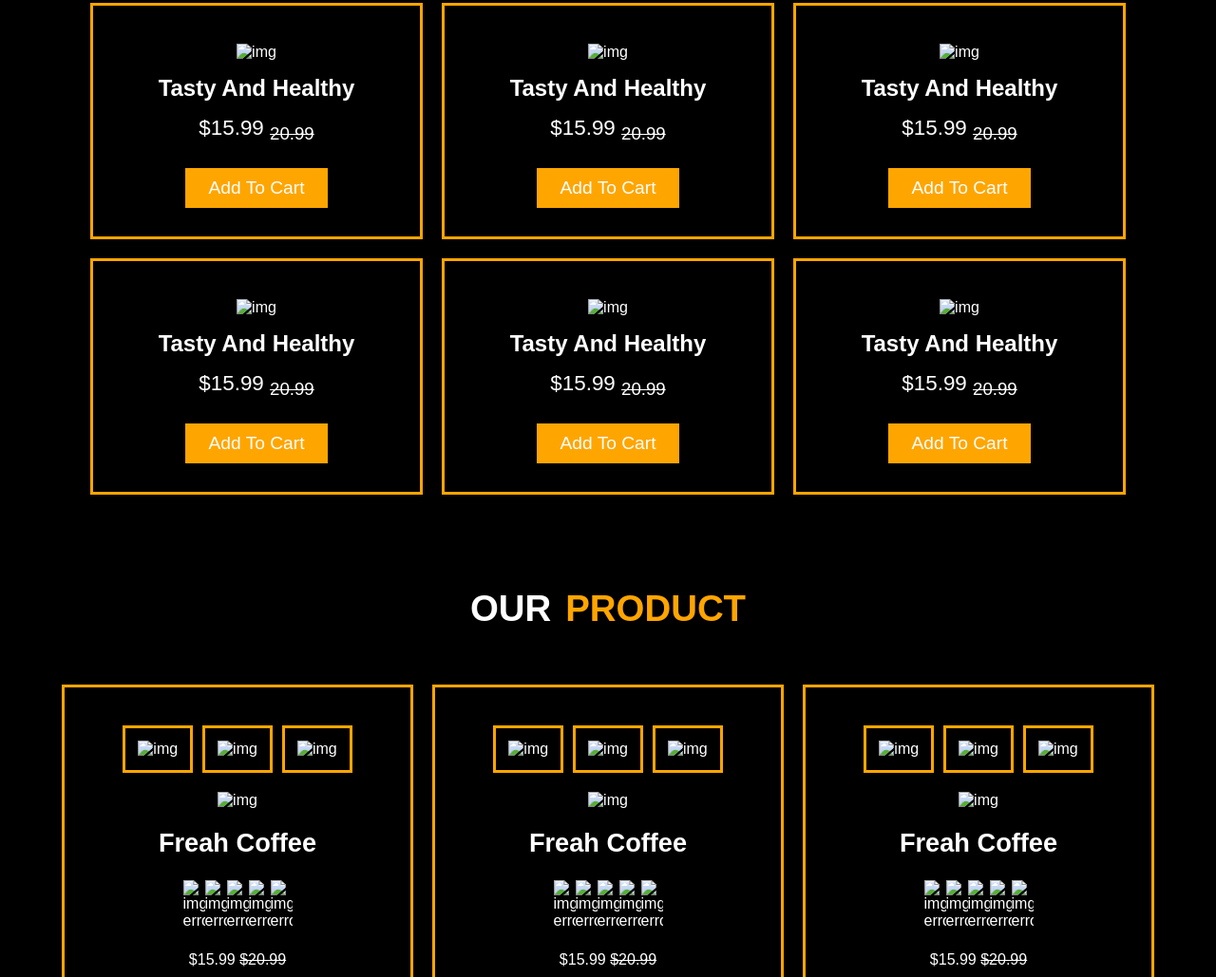
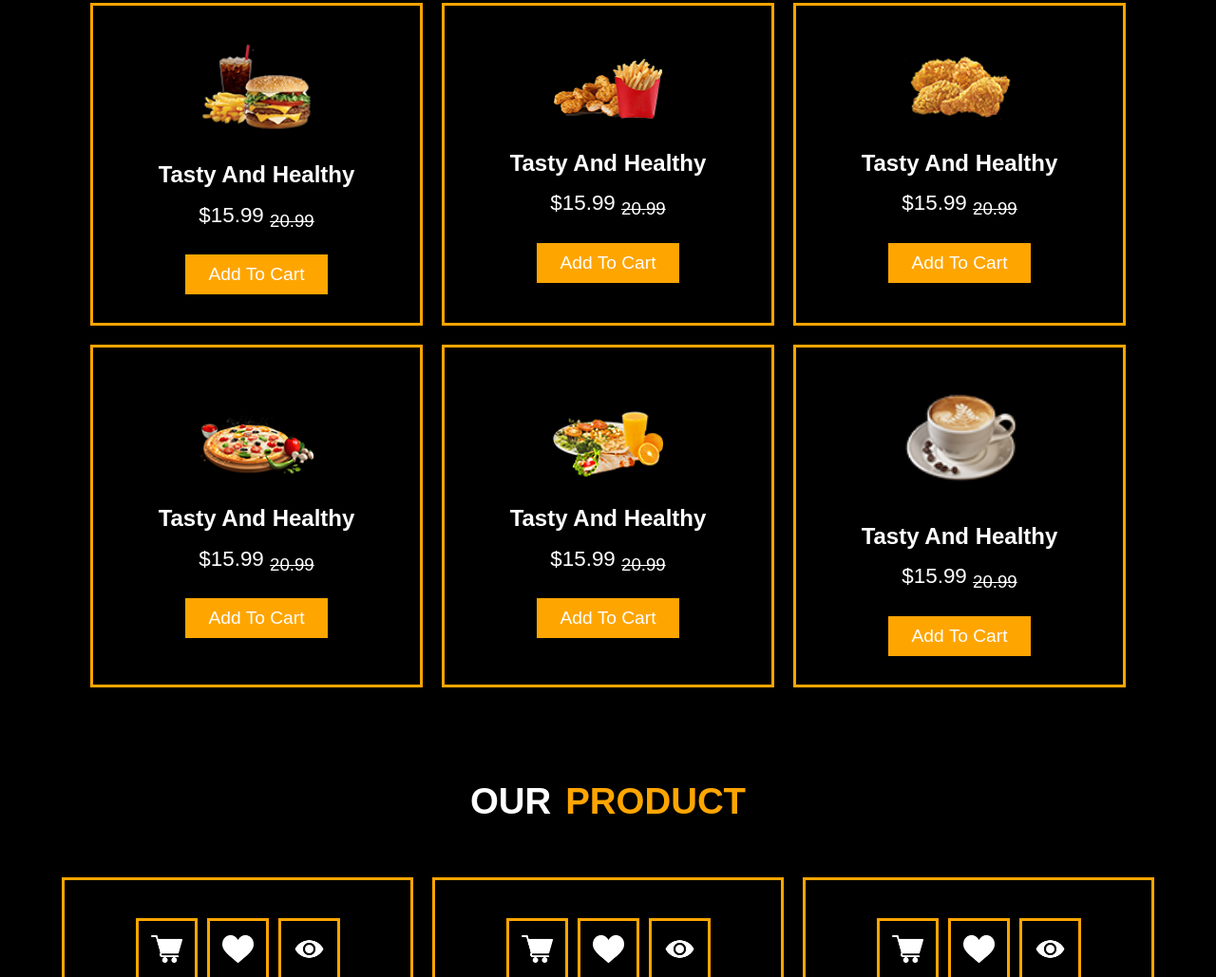
Before and after one commit to AyeshaMarryum/Resturant-Website, a plain HTML site: page index.html in a window 1280 px wide. Shown: the part 1771-2800 px from the top of the page at 95% size. Drawn offline with Linux system fonts and the light colour scheme; the site is published under a folder, as on GitHub Pages, so addresses that start at the root find nothing.

Commit message:
changing images path for live website

```diff
--- a/index.css
+++ b/index.css
@@ -74,7 +74,7 @@
 .content-area {
   overflow: auto;
   min-height: 100vh;
-  background-image: url(/imgs/home-img.png);
+  background-image: url(imgs/home-img.png);
   background-size: cover;
   background-position: center;
   margin-top: 28vh;
--- a/index.html
+++ b/index.html
@@ -13,7 +13,7 @@
 	<div class="sec1">
 		<div class="header">
 			<div class="header-img">
-				<img src="/imgs/logo.png" alt="img logo">
+				<img src="imgs/logo.png" alt="img logo">
 				<h1 >Welcome to our Resturant</h1>
 			</div>
 			<div class="nav-list">
@@ -47,7 +47,7 @@
 		</div>
 		<div class="About-Us-content">
 			<div class="About-Us-img">
-				<img src="/imgs/about-img.png" alt="img ">
+				<img src="imgs/about-img.png" alt="img ">
 			</div>
 			<div class="About-Us-text">
 				<h1>What Makes Our Food Special?</h1>
@@ -68,7 +68,7 @@
 		<div class="Cards">
 			<div class="Card1">
 				<div class="card-img">
-					<img src="/imgs/menu-1.png" alt="img ">
+					<img src="imgs/menu-1.png" alt="img ">
 				</div>
 				<h2>Tasty And Healthy</h2>
 				<p>$15.99 <sub><del>20.99</del></sub></p>
@@ -76,7 +76,7 @@
 			</div>
 			<div class="Card1">
 				<div class="card-img">
-					<img src="/imgs/menu-2.png" alt="img ">
+					<img src="imgs/menu-2.png" alt="img ">
 				</div>
 				<h2>Tasty And Healthy</h2>
 				<p>$15.99 <sub><del>20.99</del></sub></p>
@@ -84,7 +84,7 @@
 			</div>
 			<div class="Card1">
 				<div class="card-img">
-					<img src="/imgs/menu-3.png" alt="img ">
+					<img src="imgs/menu-3.png" alt="img ">
 				</div>
 				<h2>Tasty And Healthy</h2>
 				<p>$15.99 <sub><del>20.99</del></sub></p>
@@ -92,7 +92,7 @@
 			</div>
 			<div class="Card1">
 				<div class="card-img">
-					<img src="/imgs/menu-4.png" alt="img ">
+					<img src="imgs/menu-4.png" alt="img ">
 				</div>
 				<h2>Tasty And Healthy</h2>
 				<p>$15.99 <sub><del>20.99</del></sub></p>
@@ -100,7 +100,7 @@
 			</div>
 			<div class="Card1">
 				<div class="card-img">
-					<img src="/imgs/menu-5.png" alt="img ">
+					<img src="imgs/menu-5.png" alt="img ">
 				</div>
 				<h2>Tasty And Healthy</h2>
 				<p>$15.99 <sub><del>20.99</del></sub></p>
@@ -108,7 +108,7 @@
 			</div>
 			<div class="Card1">
 				<div class="card-img">
-					<img src="/imgs/menu-6.png" alt="img ">
+					<img src="imgs/menu-6.png" alt="img ">
 				</div>
 				<h2>Tasty And Healthy</h2>
 				<p>$15.99 <sub><del>20.99</del></sub></p>
@@ -125,81 +125,81 @@
 			<div class="ProductCard1">
 				<div class="card-imgs">
 					<div class="img1">
-						<img src="/imgs/cart.png" alt="img ">
+						<img src="imgs/cart.png" alt="img ">
 					</div>
 					<div class="img1">
-						<img src="/imgs/like.png" alt="img ">
+						<img src="imgs/like.png" alt="img ">
 					</div>
 					<div class="img1">
-						<img src="/imgs/visible.png" alt="img ">
+						<img src="imgs/visible.png" alt="img ">
 					</div>
 				</div>
 				<div class="Product1">
-					<img src="/imgs/product-1.png" alt="img ">
+					<img src="imgs/product-1.png" alt="img ">
 				</div>
 				<div class="Productheading">
 					<h2>Freah Coffee</h2>
 				</div>
 				<div class="stars">
-					<img src="/imgs/star.png" alt="img error">
-					<img src="/imgs/star.png" alt="img error">
-					<img src="/imgs/star.png" alt="img error">
-					<img src="/imgs/star.png" alt="img error">
-					<img src="/imgs/half-star.png" alt="img error">
+					<img src="imgs/star.png" alt="img error">
+					<img src="imgs/star.png" alt="img error">
+					<img src="imgs/star.png" alt="img error">
+					<img src="imgs/star.png" alt="img error">
+					<img src="imgs/half-star.png" alt="img error">
 				</div>
 				<p>$15.99 <del>$20.99</del></p>
 			</div>
 			<div class="ProductCard1">
 				<div class="card-imgs">
 					<div class="img1">
-						<img src="/imgs/cart.png" alt="img ">
+						<img src="imgs/cart.png" alt="img ">
 					</div>
 					<div class="img1">
-						<img src="/imgs/like.png" alt="img ">
+						<img src="imgs/like.png" alt="img ">
 					</div>
 					<div class="img1">
-						<img src="/imgs/visible.png" alt="img ">
+						<img src="imgs/visible.png" alt="img ">
 					</div>
 				</div>
 				<div class="Product1">
-					<img src="/imgs/product-2.png" alt="img ">
+					<img src="imgs/product-2.png" alt="img ">
 				</div>
 				<div class="Productheading">
 					<h2>Freah Coffee</h2>
 				</div>
 				<div class="stars">
-					<img src="/imgs/star.png" alt="img error">
-					<img src="/imgs/star.png" alt="img error">
-					<img src="/imgs/star.png" alt="img error">
-					<img src="/imgs/star.png" alt="img error">
-					<img src="/imgs/half-star.png" alt="img error">
+					<img src="imgs/star.png" alt="img error">
+					<img src="imgs/star.png" alt="img error">
+					<img src="imgs/star.png" alt="img error">
+					<img src="imgs/star.png" alt="img error">
+					<img src="imgs/half-star.png" alt="img error">
 				</div>
 				<p>$15.99 <del>$20.99</del></p>
 			</div>
 			<div class="ProductCard1">
 				<div class="card-imgs">
 					<div class="img1">
-						<img src="/imgs/cart.png" alt="img ">
+						<img src="imgs/cart.png" alt="img ">
 					</div>
 					<div class="img1">
-						<img src="/imgs/like.png" alt="img ">
+						<img src="imgs/like.png" alt="img ">
 					</div>
 					<div class="img1">
-						<img src="/imgs/visible.png" alt="img ">
+						<img src="imgs/visible.png" alt="img ">
 					</div>
 				</div>
 				<div class="Product1">
-					<img src="/imgs/product-3.png" alt="img ">
+					<img src="imgs/product-3.png" alt="img ">
 				</div>
 				<div class="Productheading">
 					<h2>Freah Coffee</h2>
 				</div>
 				<div class="stars">
-					<img src="/imgs/star.png" alt="img error">
-					<img src="/imgs/star.png" alt="img error">
-					<img src="/imgs/star.png" alt="img error">
-					<img src="/imgs/star.png" alt="img error">
-					<img src="/imgs/half-star.png" alt="img error">
+					<img src="imgs/star.png" alt="img error">
+					<img src="imgs/star.png" alt="img error">
+					<img src="imgs/star.png" alt="img error">
+					<img src="imgs/star.png" alt="img error">
+					<img src="imgs/half-star.png" alt="img error">
 				</div>
 				<p>$15.99 <del>$20.99</del></p>
 			</div>
@@ -213,7 +213,7 @@
 		<div class="ReviewCards">
 			<div class="ReviewCard1">
 				<div class="reviewcard-imgs">
-					<img src="/imgs/quote-img.png" alt="img ">
+					<img src="imgs/quote-img.png" alt="img ">
 				</div>
 				<!-- <div class="Review1"> -->
 				<p>Lorem Ipsum Dolor Sit Amet Consectetur Adipisicing Elit. Animi Nulla Sit Libero Nemo Fuga Sequi
@@ -221,22 +221,22 @@
 					Vel? Nemo.</p>
 				<!-- </div> -->
 				<div class="Reviewimg2">
-					<img src="/imgs/pic-1.png" alt="">
+					<img src="imgs/pic-1.png" alt="">
 				</div>
 				<div class="Reviewheading">
 					<h2>John Deo</h2>
 				</div>
 				<div class="Reviewstars">
-					<img src="/imgs/star.png" alt="img error">
-					<img src="/imgs/star.png" alt="img error">
-					<img src="/imgs/star.png" alt="img error">
-					<img src="/imgs/star.png" alt="img error">
-					<img src="/imgs/half-star.png" alt="img error">
+					<img src="imgs/star.png" alt="img error">
+					<img src="imgs/star.png" alt="img error">
+					<img src="imgs/star.png" alt="img error">
+					<img src="imgs/star.png" alt="img error">
+					<img src="imgs/half-star.png" alt="img error">
 				</div>
 			</div>
 			<div class="ReviewCard1">
 				<div class="reviewcard-imgs">
-					<img src="/imgs/quote-img.png" alt="img ">
+					<img src="imgs/quote-img.png" alt="img ">
 				</div>
 				<!-- <div class="Review1"> -->
 				<p>Lorem Ipsum Dolor Sit Amet Consectetur Adipisicing Elit. Animi Nulla Sit Libero Nemo Fuga Sequi
@@ -245,22 +245,22 @@
 				</p>
 				<!-- </div> -->
 				<div class="Reviewimg2">
-					<img src="/imgs/pic-1.png" alt="">
+					<img src="imgs/pic-1.png" alt="">
 				</div>
 				<div class="Reviewheading">
 					<h2>John Deo</h2>
 				</div>
 				<div class="Reviewstars">
-					<img src="/imgs/star.png" alt="img error">
-					<img src="/imgs/star.png" alt="img error">
-					<img src="/imgs/star.png" alt="img error">
-					<img src="/imgs/star.png" alt="img error">
-					<img src="/imgs/half-star.png" alt="img error">
+					<img src="imgs/star.png" alt="img error">
+					<img src="imgs/star.png" alt="img error">
+					<img src="imgs/star.png" alt="img error">
+					<img src="imgs/star.png" alt="img error">
+					<img src="imgs/half-star.png" alt="img error">
 				</div>
 			</div>
 			<div class="ReviewCard1">
 				<div class="reviewcard-imgs">
-					<img src="/imgs/quote-img.png" alt="img ">
+					<img src="imgs/quote-img.png" alt="img ">
 				</div>
 				<!-- <div class="Review1"> -->
 				<p>Lorem Ipsum Dolor Sit Amet Consectetur Adipisicing Elit. Animi Nulla Sit Libero Nemo Fuga Sequi
@@ -269,17 +269,17 @@
 				</p>
 				<!-- </div> -->
 				<div class="Reviewimg2">
-					<img src="/imgs/pic-1.png" alt="">
+					<img src="imgs/pic-1.png" alt="">
 				</div>
 				<div class="Reviewheading">
 					<h2>John Deo</h2>
 				</div>
 				<div class="Reviewstars">
-					<img src="/imgs/star.png" alt="img error">
-					<img src="/imgs/star.png" alt="img error">
-					<img src="/imgs/star.png" alt="img error">
-					<img src="/imgs/star.png" alt="img error">
-					<img src="/imgs/half-star.png" alt="img error">
+					<img src="imgs/star.png" alt="img error">
+					<img src="imgs/star.png" alt="img error">
+					<img src="imgs/star.png" alt="img error">
+					<img src="imgs/star.png" alt="img error">
+					<img src="imgs/half-star.png" alt="img error">
 				</div>
 			</div>
 		</div>
@@ -322,19 +322,19 @@
 					<div class="Footer-content">
 							<div class="Footer-imgs">
 								<div class="Footerimg1">
-									<img src="/imgs/facebook.png" alt="img ">
+									<img src="imgs/facebook.png" alt="img ">
 								</div>
 								<div class="Footerimg1">
-									<img src="/imgs/twitter.png" alt="img ">
+									<img src="imgs/twitter.png" alt="img ">
 								</div>
 								<div class="Footerimg1">
-									<img src="/imgs/instagram.png" alt="img ">
+									<img src="imgs/instagram.png" alt="img ">
 								</div>
 								<div class="Footerimg1">
-									<img src="/imgs/linkedin.png" alt="img ">
+									<img src="imgs/linkedin.png" alt="img ">
 								</div>
 								<div class="Footerimg1">
-									<img src="/imgs/pinterest.png" alt="img ">
+									<img src="imgs/pinterest.png" alt="img ">
 								</div>
 							</div>
 														<div class="Footerpara">
```
